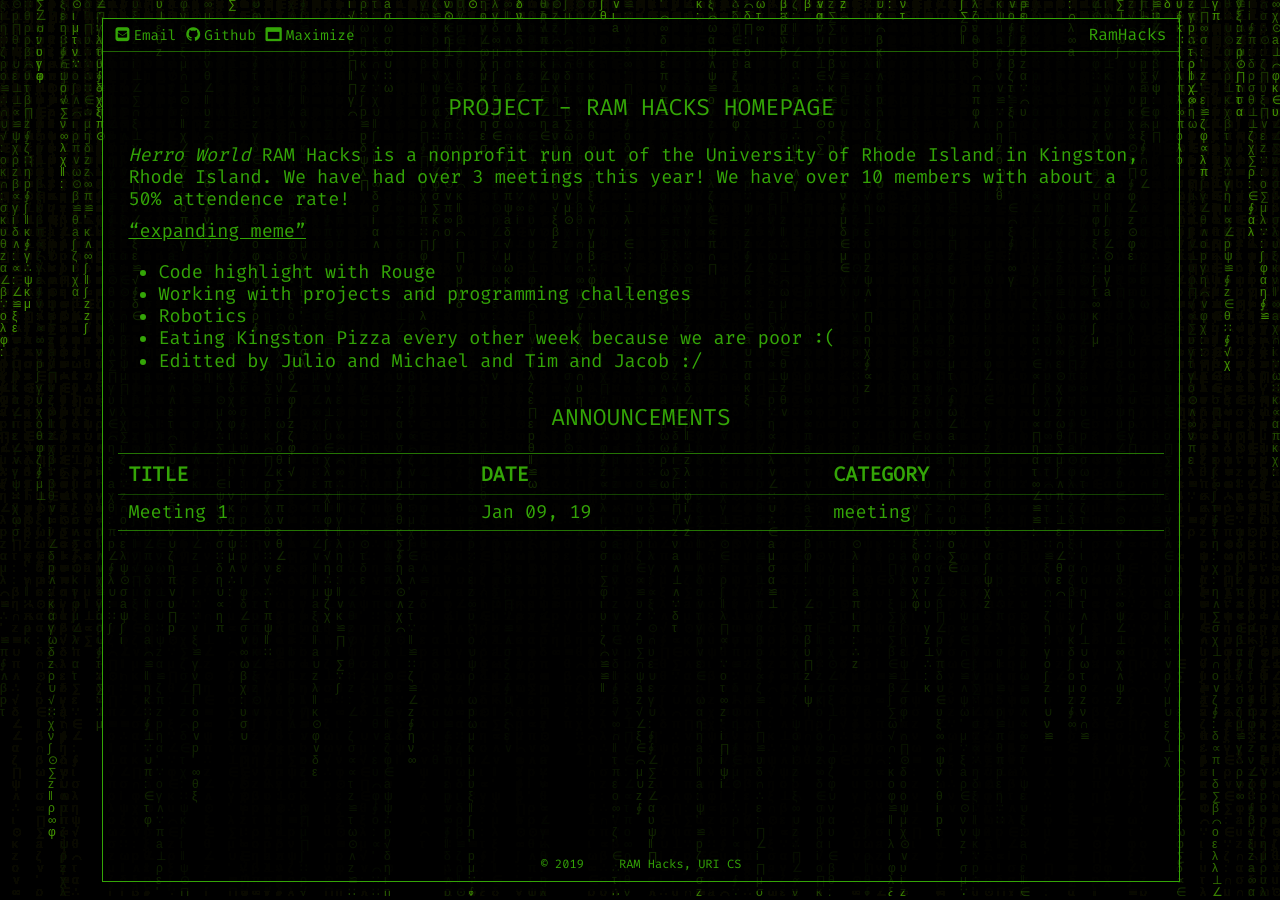
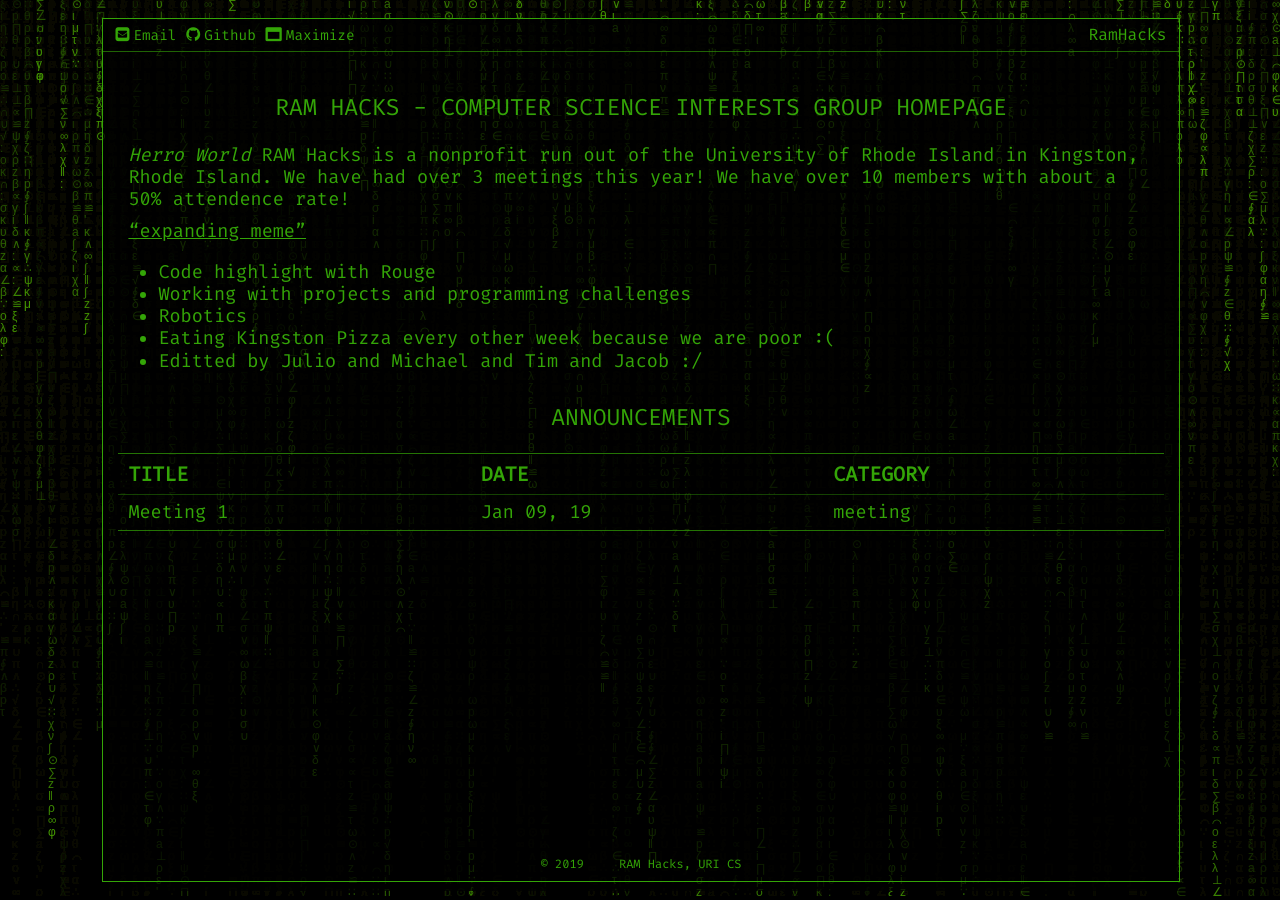
Before and after one commit to ramhacks/ramhacks.github.io, a Jekyll site: the page built from pages/index.md, in a window 1280 px wide. Built offline with Jekyll 4.4.1, drawn with Linux system fonts in a browser that asks for light colours.

Commit message:
Heading change

```diff
--- a/pages/index.md
+++ b/pages/index.md
@@ -11,8 +11,8 @@
 
 permalink: /
 ---
+# Ram Hacks - Computer Science Interests Group Homepage
 
-# PROJECT - RAM HACKS HOMEPAGE
 *Herro World*
 RAM Hacks is a nonprofit run out of the University of Rhode Island in Kingston, Rhode Island. We have had over 3 meetings this year! We have over 10 members with about a 50% attendence rate!
 
```
